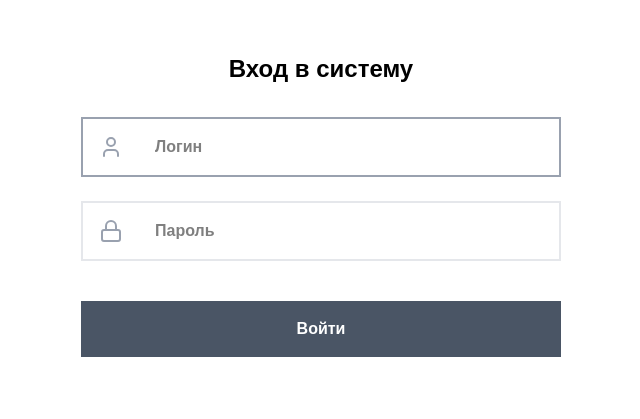
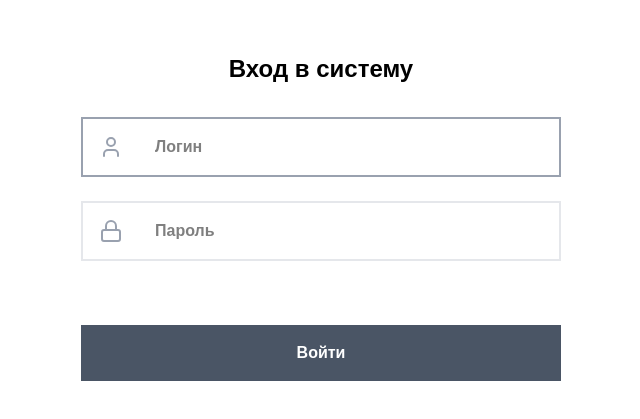
Before and after one commit to SoftTrackApp/web, a React (Vite) app: page /signin in a window 1280 px wide. Shown: the part 203-622 px from the top of the page, without its empty margins (319-959 px from the left). Built offline with nearby package versions, Linux system fonts and the light colour scheme.

Commit message:
feat: signin form logic, validation

```diff
--- a/package.json
+++ b/package.json
@@ -11,13 +11,16 @@
   },
   "dependencies": {
     "@fontsource-variable/inter": "^5.2.8",
+    "@hookform/resolvers": "^5.2.2",
     "@tailwindcss/vite": "^4.2.1",
     "@tanstack/react-router": "^1.163.3",
     "clsx": "^2.1.1",
     "lucide-react": "^0.575.0",
     "react": "^19.2.4",
     "react-dom": "^19.2.4",
-    "tailwindcss": "^4.2.1"
+    "react-hook-form": "^7.71.2",
+    "tailwindcss": "^4.2.1",
+    "yup": "^1.7.1"
   },
   "devDependencies": {
     "@eslint/js": "^9.39.3",
--- /dev/null
+++ b/src/pages/signin/index.ts
@@ -0,0 +1 @@
+export * from './ui/signin-page';
--- /dev/null
+++ b/src/pages/signin/ui/signin-form.tsx
@@ -0,0 +1,53 @@
+import { Button, Input } from '@/shared/ui';
+import { yupResolver } from '@hookform/resolvers/yup';
+import { User, Lock } from 'lucide-react';
+import { useForm } from 'react-hook-form';
+import * as yup from 'yup';
+
+// TODO: add more validation parameters
+const schema = yup.object({
+  login: yup.string().required(),
+  password: yup.string(),
+});
+
+export function SigninForm() {
+  const {
+    register,
+    handleSubmit,
+    formState: { errors },
+  } = useForm({ resolver: yupResolver(schema) });
+
+  const onSubmit = handleSubmit((data) => console.log(data));
+
+  return (
+    <form className="flex flex-col max-w-120 w-full" onSubmit={onSubmit}>
+      <div className="mb-6">
+        <Input
+          type="text"
+          placeholder="Логин"
+          autoComplete="username"
+          icon={<User />}
+          autoFocus
+          {...register('login')}
+        />
+
+        {errors.login && <span className="text-sm">{errors.login.message}</span>}
+      </div>
+
+      <div className="mb-6">
+        <Input
+          type="password"
+          placeholder="Пароль"
+          className="mb-10"
+          autoComplete="current-password"
+          icon={<Lock />}
+          {...register('password')}
+        />
+
+        {errors.password && <span className="text-sm">{errors.password.message}</span>}
+      </div>
+
+      <Button>Войти</Button>
+    </form>
+  );
+}
--- /dev/null
+++ b/src/pages/signin/ui/signin-page.tsx
@@ -0,0 +1,11 @@
+import { SigninForm } from './signin-form';
+
+export function SigninPage() {
+  return (
+    <div className="flex flex-col items-center mt-64 mx-4">
+      <h1 className="font-semibold text-2xl mb-8">Вход в систему</h1>
+
+      <SigninForm />
+    </div>
+  );
+}
--- a/src/routes/signin.tsx
+++ b/src/routes/signin.tsx
@@ -1,37 +1,6 @@
-import { Button } from '@/shared/ui/button';
-import { Input } from '@/shared/ui/input';
+import { SigninPage } from '@/pages/signin';
 import { createFileRoute } from '@tanstack/react-router';
-import { Lock, User } from 'lucide-react';
 
 export const Route = createFileRoute('/signin')({
-  component: RouteComponent,
+  component: SigninPage,
 });
-
-function RouteComponent() {
-  return (
-    <div className="flex flex-col items-center mt-64 mx-4">
-      <h1 className="font-semibold text-2xl mb-8">Вход в систему</h1>
-
-      <form className="flex flex-col max-w-120 w-full">
-        <Input
-          type="text"
-          placeholder="Логин"
-          className="mb-6"
-          autoComplete="username"
-          icon={<User />}
-          autoFocus
-        />
-
-        <Input
-          type="password"
-          placeholder="Пароль"
-          className="mb-10"
-          autoComplete="current-password"
-          icon={<Lock />}
-        />
-
-        <Button>Войти</Button>
-      </form>
-    </div>
-  );
-}
--- /dev/null
+++ b/src/shared/ui/index.ts
@@ -0,0 +1,2 @@
+export * from './button';
+export * from './input';
```
Also changed, not shown: 1 other file (tests, documents, lock files or other folders).
